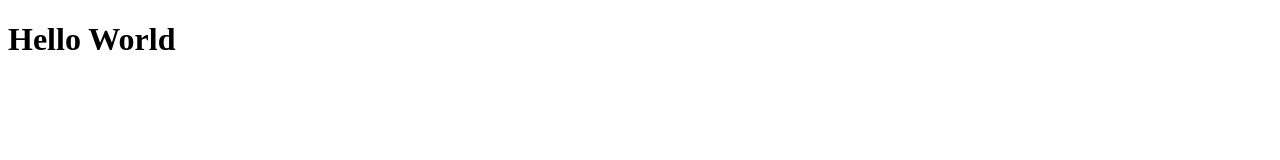
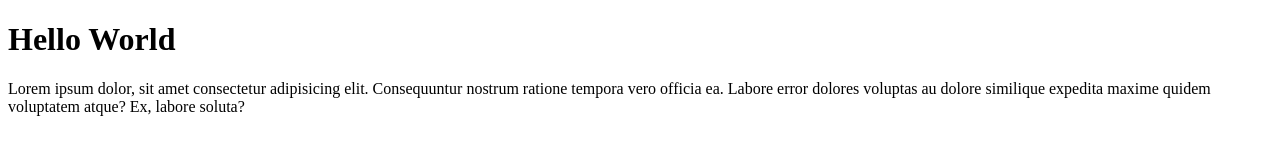
Before and after one commit to kwesi-imma/test, a plain HTML site: page index.html in a window 1280 px wide. Drawn offline with Linux system fonts and the light colour scheme.

Commit message:
second test repo

```diff
--- a/index.html
+++ b/index.html
@@ -8,5 +8,10 @@
 </head>
 <body>
     <h1>Hello World</h1>
+    <p>Lorem ipsum dolor, sit amet consectetur adipisicing elit.
+         Consequuntur nostrum ratione tempora vero officia ea.
+         Labore error dolores voluptas au
+        dolore similique expedita
+         maxime quidem voluptatem atque? Ex, labore soluta?</p>
 </body>
 </html>
```
